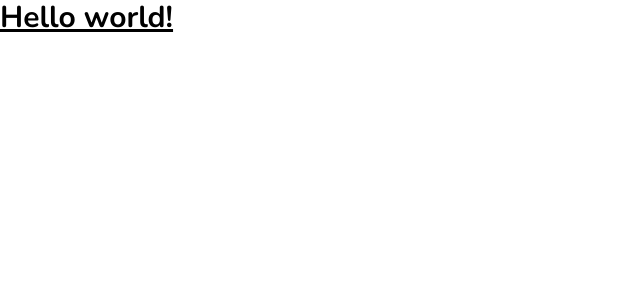
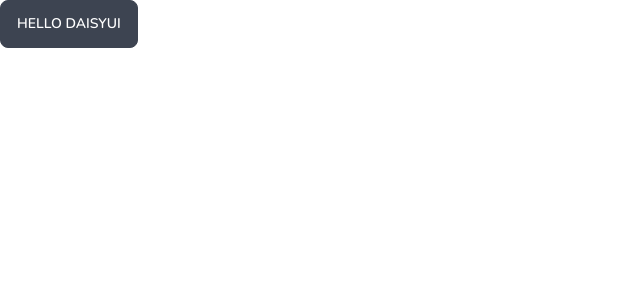
Before and after one commit to henriqueweiand/my-class.app, a Next.js app: page / in a window 1280 px wide. Shown: the top 300 px of the page, without its empty margins (0-640 px from the left). Built offline with nearby package versions, Linux system fonts and the light colour scheme.

Commit message:
added daisyUI

```diff
--- a/app/page.tsx
+++ b/app/page.tsx
@@ -2,8 +2,8 @@
 
 export default function Home() {
   return (
-    <><h1 className="text-3xl font-bold underline">
-      Hello world!
-    </h1></>
+    <div>
+      <button className="btn">Hello daisyUI</button>
+    </div>
   )
 }
--- a/package.json
+++ b/package.json
@@ -12,6 +12,7 @@
     "@types/node": "20.2.1",
     "@types/react": "18.2.6",
     "@types/react-dom": "18.2.4",
+    "daisyui": "^2.51.6",
     "eslint": "8.41.0",
     "eslint-config-next": "13.4.3",
     "next": "13.4.3",
--- a/tailwind.config.js
+++ b/tailwind.config.js
@@ -8,5 +8,5 @@
   theme: {
     extend: {},
   },
-  plugins: [],
+  plugins: [require("daisyui")],
 }
```
Also changed, not shown: 1 other file (tests, documents, lock files or other folders).
